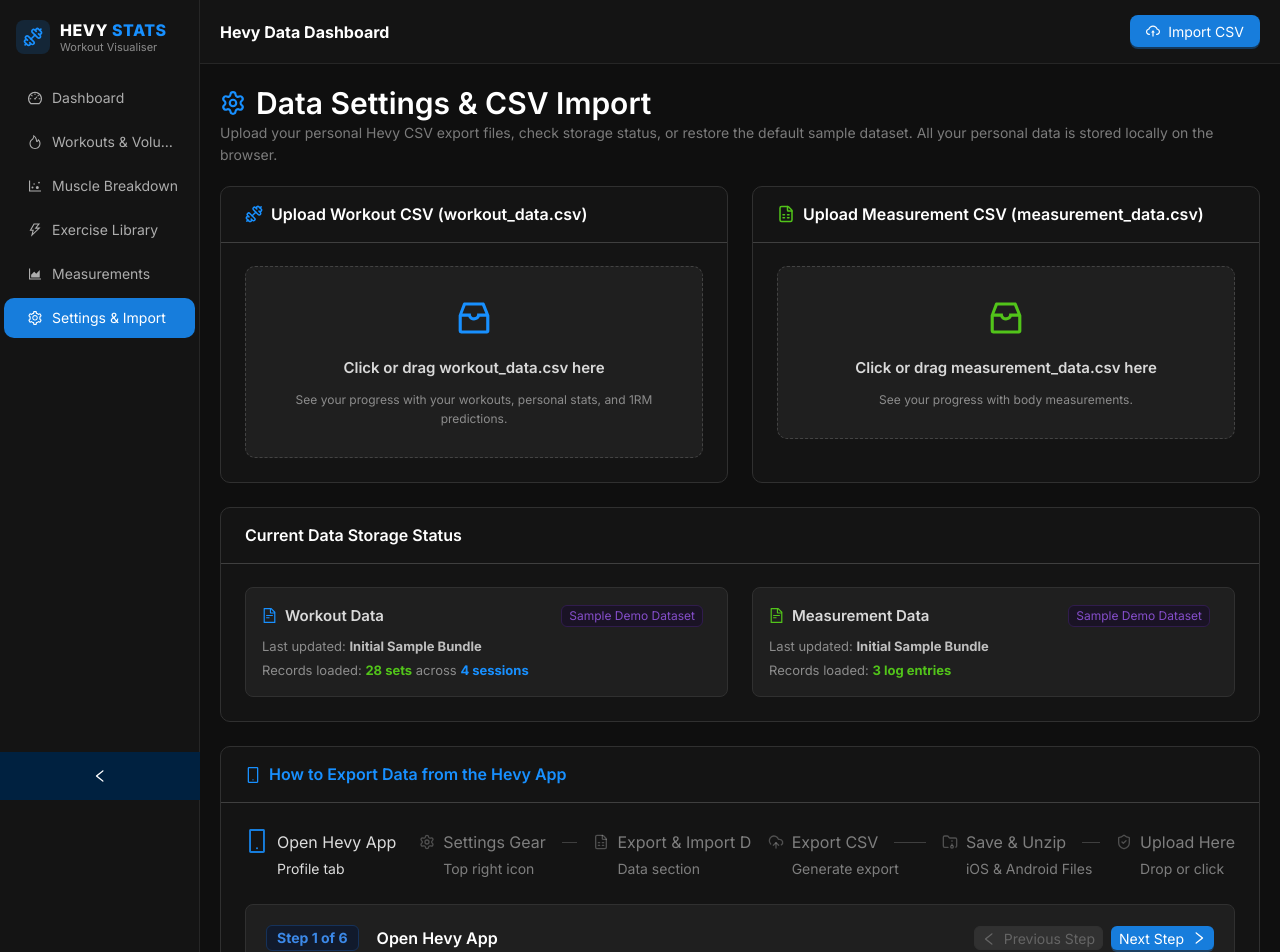
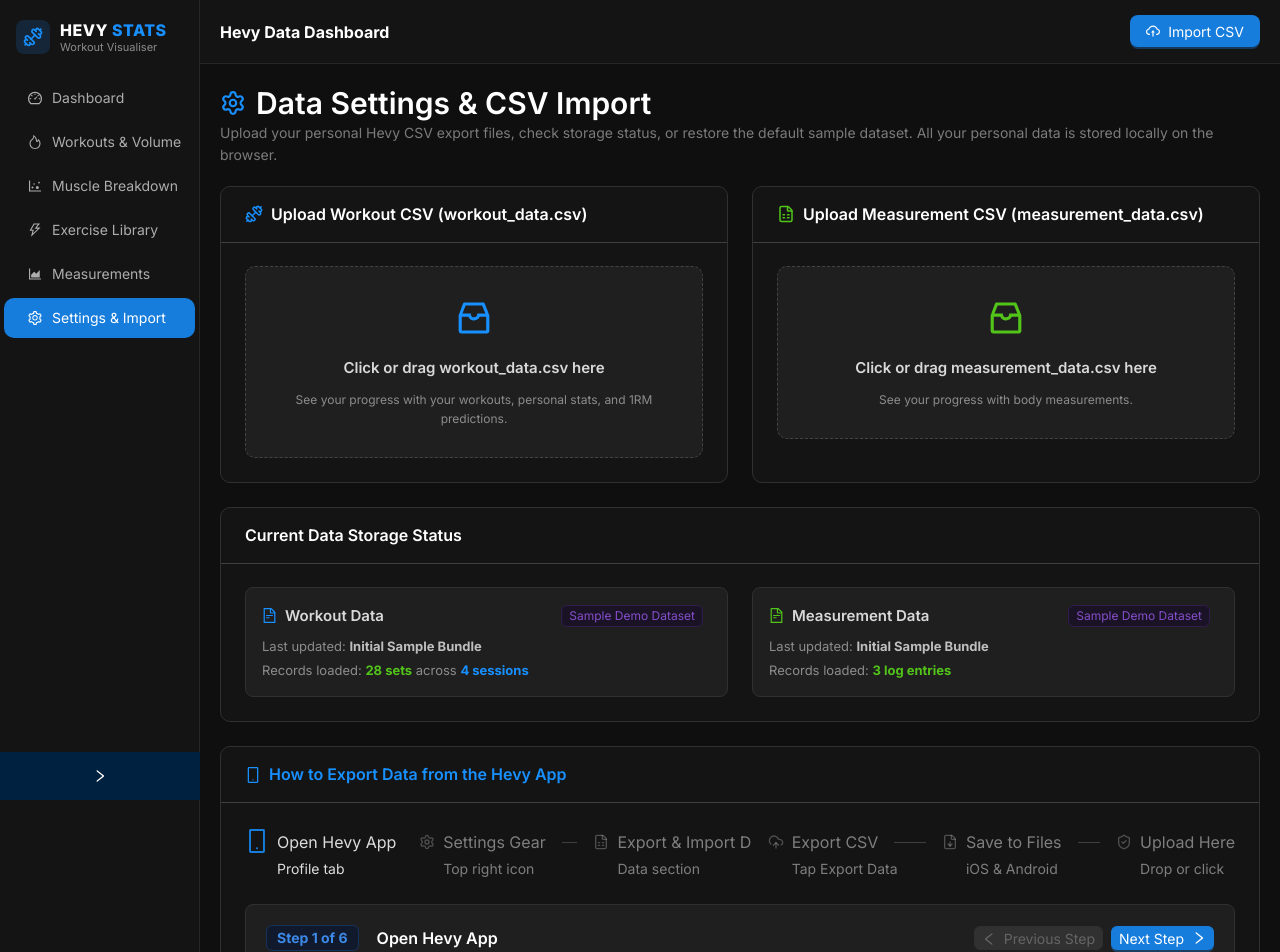
Before and after one commit to pangwuu/HevyVisualiser, a React (Vite) app: page /settings in a window 1280 px wide. Shown: the top 952 px of the page. Built offline with nearby package versions, Linux system fonts and the light colour scheme.

Commit message:
docs(settings): update Hevy export guide to reflect direct single CSV download

```diff
--- a/src/pages/SettingsPage.tsx
+++ b/src/pages/SettingsPage.tsx
@@ -22,7 +22,7 @@
   LeftOutlined,
   RightOutlined,
 } from '@ant-design/icons';
-import { Settings, UploadCloud, FileSpreadsheet, ShieldCheck, FolderArchive, Dumbbell } from 'lucide-react';
+import { Settings, UploadCloud, FileSpreadsheet, ShieldCheck, FileDown, Dumbbell } from 'lucide-react';
 import { useNavigate } from 'react-router-dom';
 import dayjs from 'dayjs';
 import { useWorkoutData } from '../hooks/useWorkoutData';
@@ -147,29 +147,29 @@
     },
     {
       title: 'Export CSV',
-      sub: 'Generate export',
-      description: 'Tap "Export Data" and confirm. Hevy will export an archive containing your workout_data.csv and measurement_data.csv files.',
+      sub: 'Tap Export Data',
+      description: 'Tap "Export Data" and confirm. Hevy will generate your single CSV export file (workout_data.csv or measurement_data.csv).',
       icon: <UploadCloud size={16} />,
     },
     {
-      title: 'Save & Unzip',
-      sub: 'iOS & Android Files',
+      title: 'Save to Files',
+      sub: 'iOS & Android',
       description: (
         <div>
           <div style={{ marginBottom: 6 }}>
-            <strong style={{ color: '#1890ff' }}>📱 iOS (iPhone / iPad):</strong> On the share popup, tap <strong>"Save to Files"</strong> and pick a folder (e.g. Downloads). Open the <strong>Files app</strong>, tap <code>hevy_export.zip</code> once to unzip it, and you'll find <code>workout_data.csv</code> and <code>measurement_data.csv</code>.
+            <strong style={{ color: '#1890ff' }}>📱 iOS (iPhone / iPad):</strong> On the share sheet, tap <strong>"Save to Files"</strong> and choose your <strong>Downloads</strong> or <strong>On My iPhone</strong> folder.
           </div>
           <div>
-            <strong style={{ color: '#52c41a' }}>🤖 Android:</strong> Tap <strong>"Save to Downloads"</strong> (or Save to Device). Open <strong>Files by Google</strong> or your device's file manager, tap the ZIP archive and select <strong>"Extract"</strong>.
+            <strong style={{ color: '#52c41a' }}>🤖 Android:</strong> Tap <strong>"Save to Downloads"</strong> (or Save to Device) to save the CSV file directly.
           </div>
         </div>
       ),
-      icon: <FolderArchive size={16} />,
+      icon: <FileDown size={16} />,
     },
     {
       title: 'Upload Here',
       sub: 'Drop or click',
-      description: 'Drag and drop or click to upload the extracted workout_data.csv and measurement_data.csv files into the upload boxes above!',
+      description: 'Drag and drop or click to upload your saved CSV file into the respective upload box above!',
       icon: <ShieldCheck size={16} />,
     },
   ];
```
